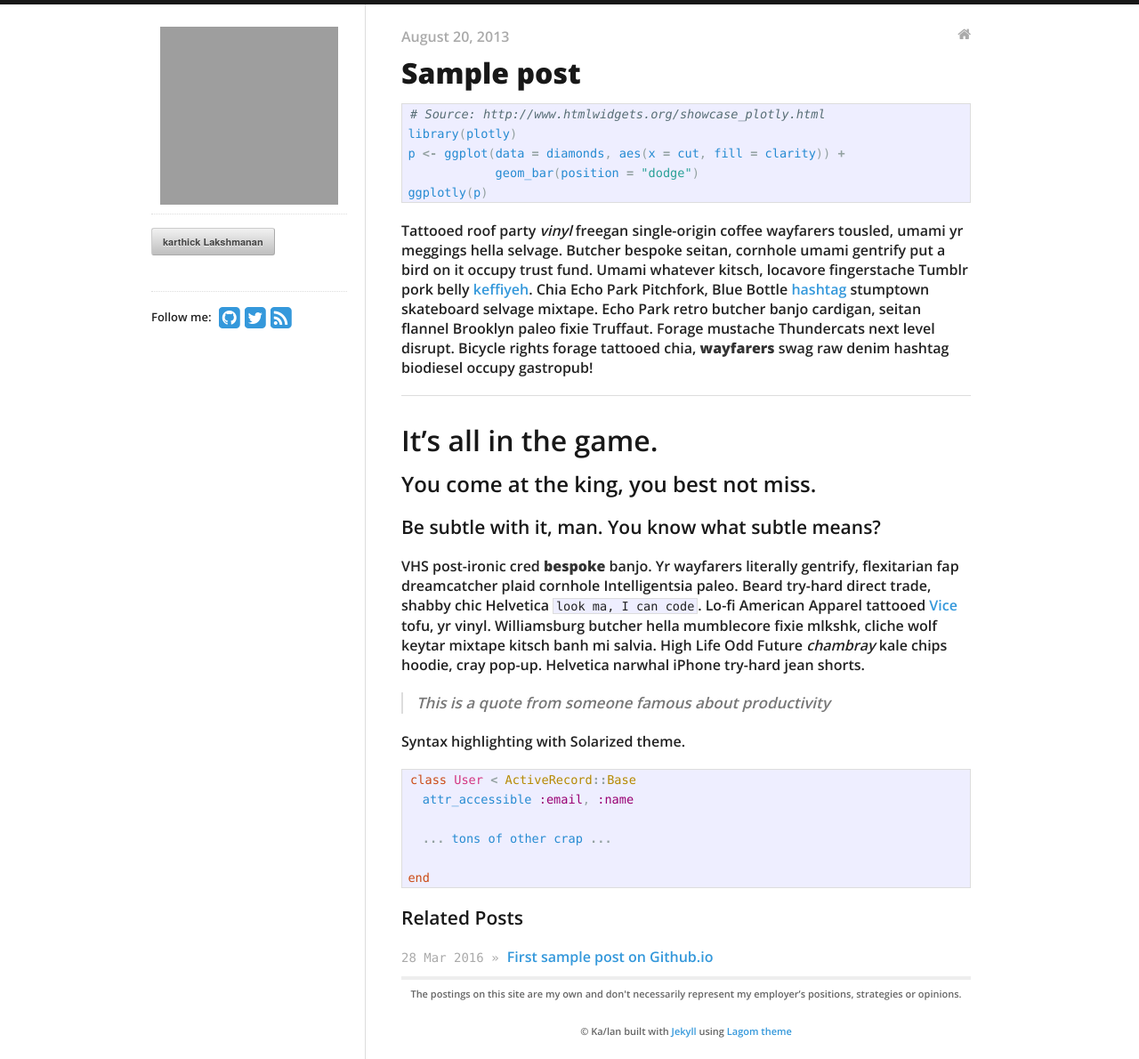
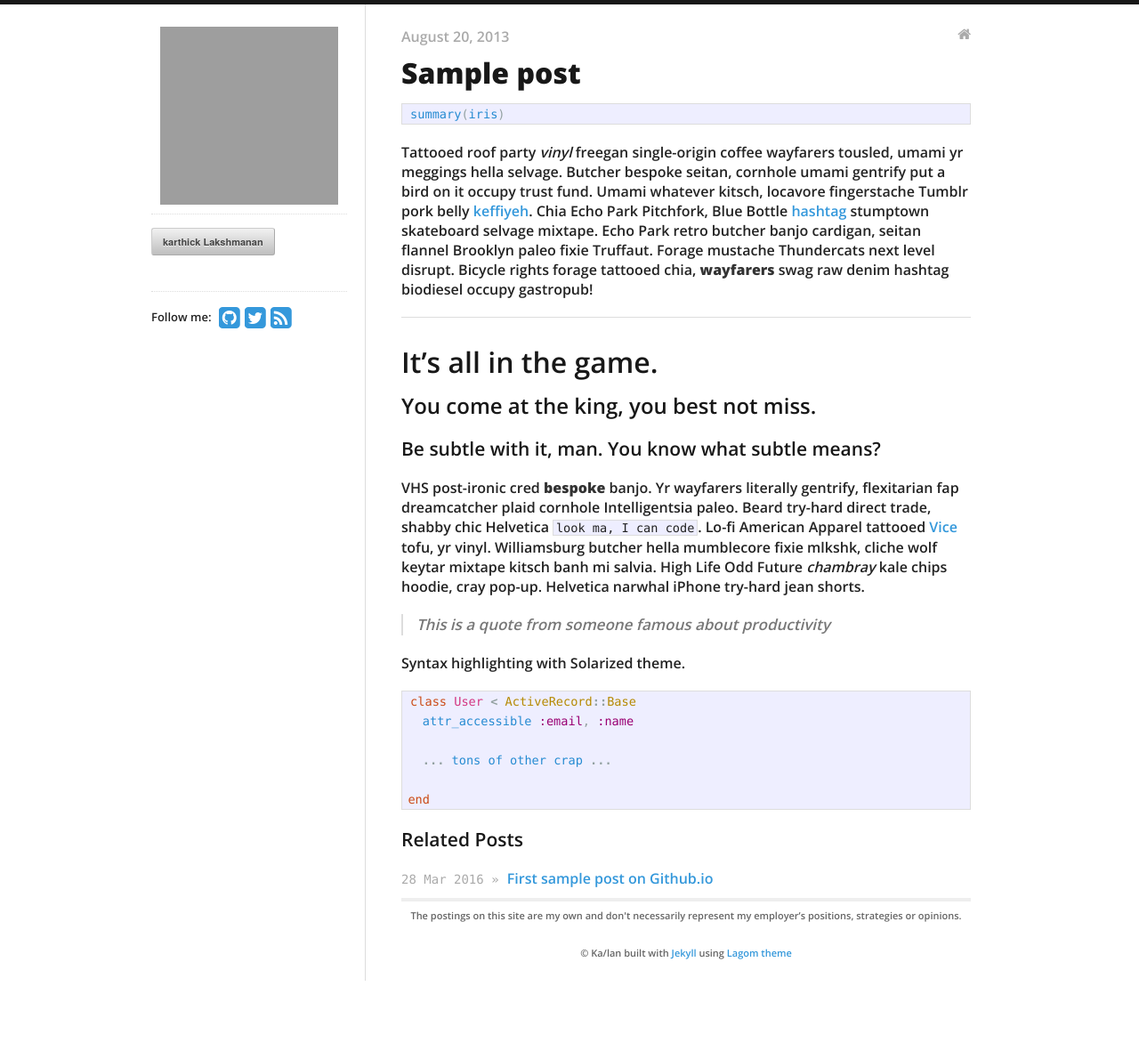
Before and after one commit to itskarthicklakshmanan/karthicklaksman.github.io, a Jekyll site: the page built from _posts/2013-08-20-sample-post.md, in a window 1280 px wide. Shown: the whole page at 89% size. Built offline with Jekyll 4.4.1, drawn with Linux system fonts in a browser that asks for light colours; nearby versions of some CDN libraries; after the commit the page ends 1102 px from its top, so only the background shows below that; grey boxes are pictures that could not be loaded.

Commit message:
Update 2013-08-20-sample-post.md

````diff
--- a/_posts/2013-08-20-sample-post.md
+++ b/_posts/2013-08-20-sample-post.md
@@ -7,11 +7,7 @@ categories:
 
 
 ```r
-# Source: http://www.htmlwidgets.org/showcase_plotly.html
-library(plotly)
-p <- ggplot(data = diamonds, aes(x = cut, fill = clarity)) +
-            geom_bar(position = "dodge")
-ggplotly(p)
+summary(iris)
 ```
 
 Tattooed roof party *vinyl* freegan single-origin coffee wayfarers tousled, umami yr
````
